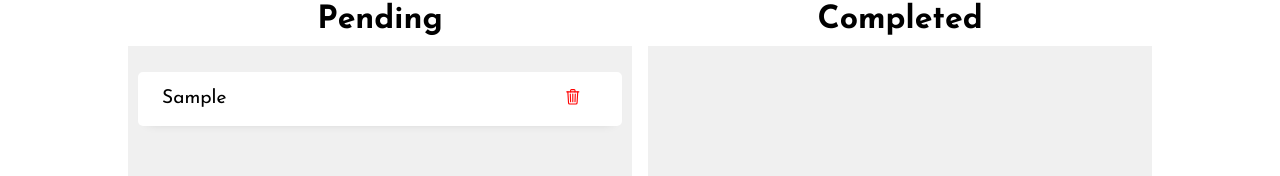
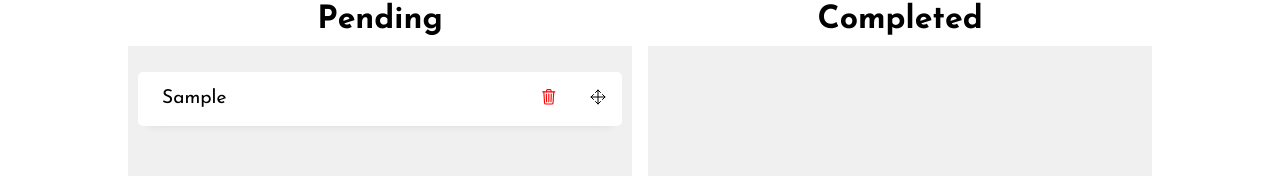
Before and after one commit to rockingrohit9639/prodios-todo, a React (Create React App) app: page / in a window 1280 px wide. Both pictures are taken after typing "Sample", "Sample" into the empty fields and a click on the button "Add". Shown: the part 377-553 px from the top of the page. Built offline with nearby package versions, Linux system fonts and the light colour scheme.

Commit message:
Added handle

```diff
--- a/src/Components/SortableItem/SortableItem.css
+++ b/src/Components/SortableItem/SortableItem.css
@@ -1,5 +1,4 @@
 .item {
-  padding: 1rem 1.5rem;
   margin-block: 1rem;
   background: #fff;
   cursor: pointer;
@@ -11,7 +10,13 @@
 }
 
 .item__content {
-  flex: 90%;
+  flex: 1;
+  padding: 1rem 1.5rem;
+}
+
+.item__actions {
+  display: flex;
+  align-items: center;
 }
 
 .item__title {
@@ -20,10 +25,14 @@
 
 .item__delete {
   z-index: 100;
-  margin-right: 1rem;
 }
 
 [name="trash-outline"] {
   color: red;
   font-size: 1.1rem;
+  padding: 1rem;
 }
+
+[name="move-outline"] {
+  padding: 1rem 1rem;
+}
--- a/src/Components/SortableItem/SortableItem.js
+++ b/src/Components/SortableItem/SortableItem.js
@@ -13,22 +13,27 @@ function SortableItem({ item, handleDelete, setModalOpen, setModalItem }) {
   };
   return (
     <div ref={setNodeRef} style={style}>
+      <div className="item">
         <div
-        className="item"
+          className="item__content"
           onClick={() => {
             setModalItem(item);
             setModalOpen(true);
           }}
         >
-        <div className="item__content" {...attributes} {...listeners}>
           <p className="item__title">{item.title}</p>
         </div>
 
+        <div className="item__actions">
           <div
             className="item__delete"
             onClick={() => handleDelete(item.id, item.status)}
           >
             <ion-icon name="trash-outline"></ion-icon>
+          </div>
+          <div className="item__handle" {...attributes} {...listeners}>
+            <ion-icon name="move-outline"></ion-icon>
+          </div>
         </div>
       </div>
     </div>
```
Lines whose indentation alone changed are shown as unchanged.
